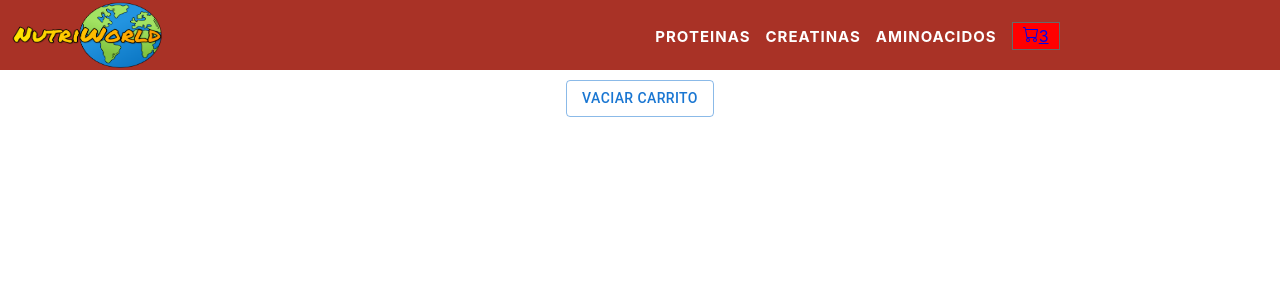
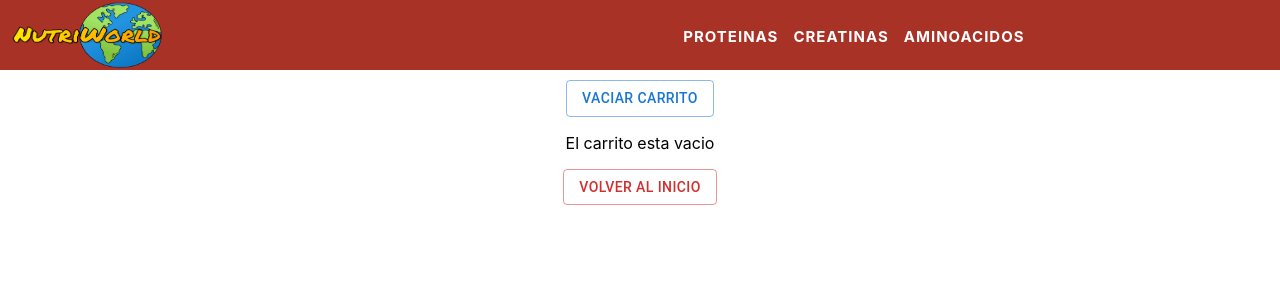
Before and after one commit to Gonzalo-e-ramirez/Nutriworld-Ramirez, a React (Create React App) app: page /cart in a window 1280 px wide. Shown: the top 300 px of the page. Built offline with nearby package versions, Linux system fonts and the light colour scheme.

Commit message:
Desafio Cart View

```diff
--- a/src/components/Cart.js
+++ b/src/components/Cart.js
@@ -2,16 +2,26 @@ import { useContext } from "react";
 import { CartContext } from "./CartContext";
 import Button from '@mui/material/Button';
 import '../style/Cart.css';
+import { Card } from '@mui/material';
+import { Stack } from '@mui/material';
+import {Link} from "react-router-dom";
 
 const Cart = () => {
 
     const productos = useContext(CartContext);
+    let subtotal = productos.subtotal;
 
     return(
         <>
         <Button variant="outlined" onClick={productos.clear} className="botonEliminar">Vaciar Carrito</Button>
-        <br />
-            {productos.cartList.map(item => <div className="carrito"><img src={item.image} alt="producto" className="producto" /><h2 className="carrito">{item.name}</h2> <h3 className="carrito">Cantidad: {item.qty}</h3> <Button variant="outlined" color="error" onClick={() => productos.removeItem(item.id)}>Eliminar producto</Button></div> )}
+        <Stack spacing={0}>
+            {productos.cartList.map(item =><div className="carrito"><br/><Card variant="outlined"><img src={item.image} alt="producto" className="producto" /><h2 className="carrito">{item.name}</h2> <h3 className="carrito">Cantidad: {item.qty}</h3><h3 className="carrito">Precio: ${item.cost}</h3><Button variant="outlined" color="error" onClick={() => productos.removeItem(item.id)}>Eliminar producto</Button></Card> </div>)}
+        </Stack>
+            {
+                productos.cartList.length === 0
+            ?<div><p>El carrito esta vacio</p><Link to="/"><Button variant="outlined" color="error">Volver al inicio</Button></Link></div>
+            :<Card variant="outlined"><h3>Subtotal: ${subtotal}</h3> <Button variant="outlined">Terminar mi compra</Button></Card>
+            }
         </>
     )
 }
--- a/src/components/CartContext.js
+++ b/src/components/CartContext.js
@@ -7,7 +7,19 @@ const CartContextProvider = ({children}) =>{
     const[cartList, setCartList] = useState([]);
 
 
+  let cantidadInicial = 0;
+  let cantidad = cartList.reduce(function (accumulator, curValue) {
+    return accumulator + curValue.qty
+  }, cantidadInicial)
+
+  let subtotalInicial = 0;
+  let subtotal = cartList.reduce(function (accumulator, curValue) {
+    return accumulator + (Number(curValue.cost) * curValue.qty)
+  }, subtotalInicial)
+
+
     const addItem = (item, qty) =>{
+
 
         let exist= isInCart(item.id);
 
@@ -52,7 +64,7 @@ const CartContextProvider = ({children}) =>{
 
 
     return(
-        <CartContext.Provider value={{cartList, addItem, removeItem, clear}}>
+        <CartContext.Provider value={{cartList, addItem, removeItem, clear, cantidad, subtotal}}>
             {children}
         </CartContext.Provider>
     );
--- a/src/components/CartWidget.js
+++ b/src/components/CartWidget.js
@@ -1,8 +1,13 @@
 import { BsCart } from "react-icons/bs";
+import {useContext} from "react";
+import {CartContext} from "./CartContext";
 const CartWidget = (props) =>{
+
+    const cartContext = useContext(CartContext);
+    let cantidad = cartContext.cantidad;
 return(
     <>
-    <a href={props.url}><BsCart /><a href={props.url}>{props.numero}</a></a>
+    <a href={props.url}><BsCart /><a href={props.url}>{cantidad}</a></a>
     </>
 )
 }
--- a/src/components/Navbar.js
+++ b/src/components/Navbar.js
@@ -3,8 +3,12 @@ import '../style/Navbar.css';
 import logo from '../img/logo.png';
 import CartWidget from "./CartWidget";
 import {Link} from "react-router-dom";
+import {useContext} from 'react'
+import {CartContext} from "./CartContext";
 
 const Navbar = () =>{
+
+	const cartContext = useContext(CartContext);
     return(
         <header>
 			<div className="logo">
@@ -15,7 +19,7 @@ const Navbar = () =>{
 					<li><Link to="/category/1" className="categorias">Proteinas</Link></li>
 					<li><Link to="/category/2" className="categorias">Creatinas</Link></li>
 					<li><Link to="/category/3" className="categorias">Aminoacidos</Link></li>
-					<li><Link to="/cart" className="cartwidget"><CartWidget numero={3}/></Link></li>
+					<li><Link to="/cart" className="cartwidget">{cartContext.cartList.length > 0 && <CartWidget/>}</Link></li>
 				</ul>
 			</nav>
         </header>
--- a/src/style/Navbar.css
+++ b/src/style/Navbar.css
@@ -35,8 +35,6 @@ nav ul li{
 	color: #85929E;
 }
 .cartwidget{
-	border: 1px solid rgb(105, 103, 103);
-	background-color: red;
 	padding-right: 10px;
 	padding-top: 3px;
 	padding-bottom: 3px;
```
